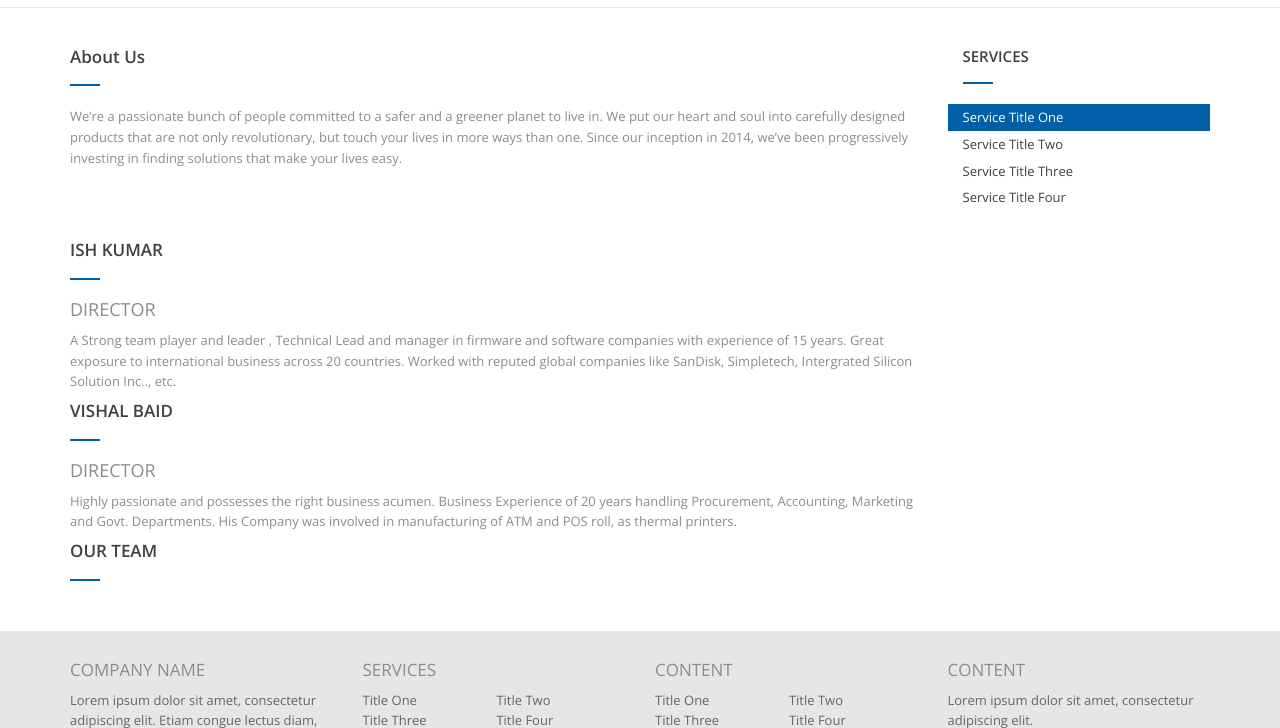
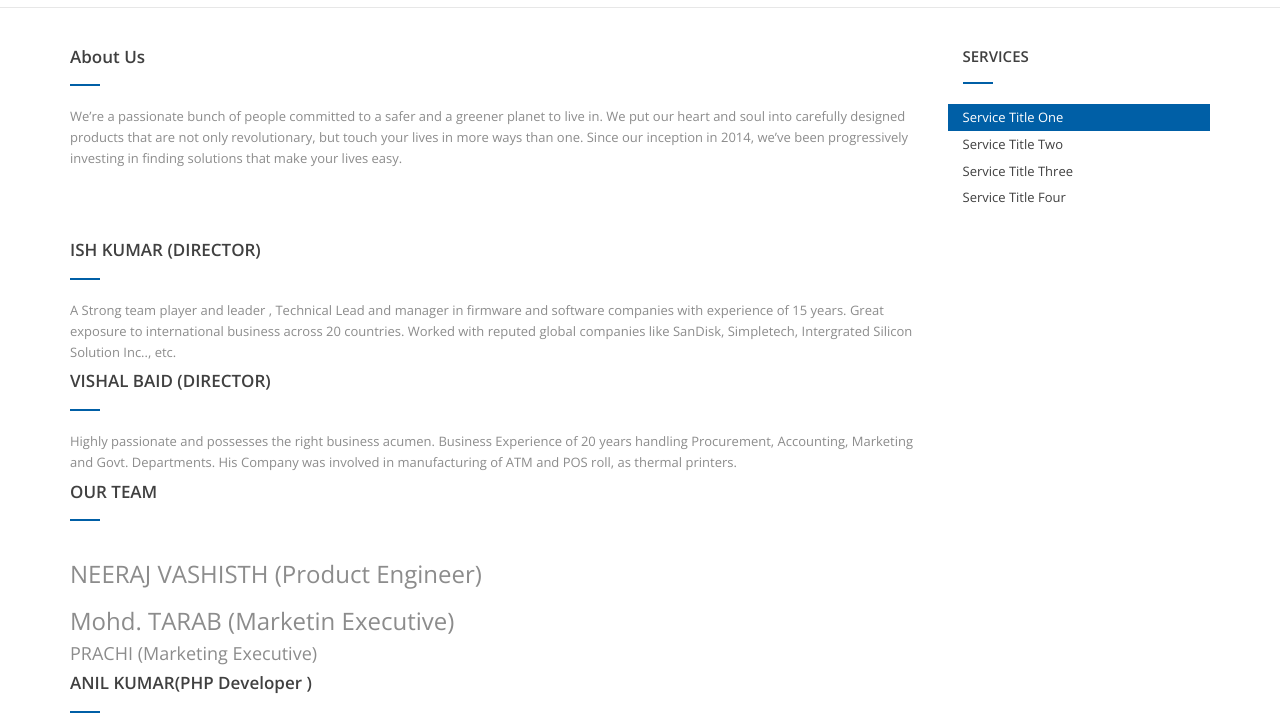
Before and after one commit to shane596/Example.github.io, a plain HTML site: page page.html in a window 1280 px wide. Shown: the part 174-902 px from the top of the page. Drawn offline with nearby package versions, Linux system fonts and the light colour scheme.

Commit message:
name addded
added name of company members

```diff
--- a/page.html
+++ b/page.html
@@ -105,16 +105,15 @@ Since our inception in 2014, we’ve been progressively investing in finding sol
                 </aside>
 
 				<section class="page col-sm-9">
-                    <h2 class="page-title">ISH KUMAR </h2>
-					<h4 class="page-title">DIRECTOR </h4>
+                    <h2 class="page-title">ISH KUMAR (DIRECTOR) </h2>
                     <div class="entry">
                         <p>A Strong team player and leader , Technical Lead and manager in firmware and software companies with experience of 15 years. Great exposure to international business across 20 countries. Worked with reputed global companies like SanDisk, Simpletech, Intergrated Silicon Solution Inc.., etc.</p>
                     </div>
                 </section>
 
 				<section class="page col-sm-9">
-                    <h2 class="page-title">VISHAL BAID </h2>
-					<h4 class="page-title">DIRECTOR </h4>
+                    <h2 class="page-title">VISHAL BAID (DIRECTOR) </h2>
+
                     <div class="entry">
                         <p>Highly passionate and possesses the right business acumen. Business Experience of 20 years handling Procurement, Accounting, Marketing and Govt. Departments. His Company was involved in manufacturing of ATM and POS roll, as thermal printers.</p>
                     </div>
@@ -122,6 +121,16 @@ Since our inception in 2014, we’ve been progressively investing in finding sol
 
 				<section class="page col-sm-9">
                     <h2 class="page-title">OUR TEAM </h2>
+                </section>
+
+
+					<section class="page col-sm-9">
+                    <h3 class="page-title">NEERAJ VASHISTH (Product Engineer) </h3>
+					<h3 class="page-title">Mohd. TARAB (Marketin Executive) </h3>
+					 <h4 class="page-title">PRACHI  (Marketing Executive) </h4>
+					  <h2 class="page-title">ANIL KUMAR(PHP Developer ) </h2>
+					   <h2 class="page-title">SESHINE JACOB SEBASTIAN (Android Developer) </h2>
+					    <h2 class="page-title">ABHINAV KUMAR PANDEY  (Android Developer) </h2>
 
                 </section>
 
```
